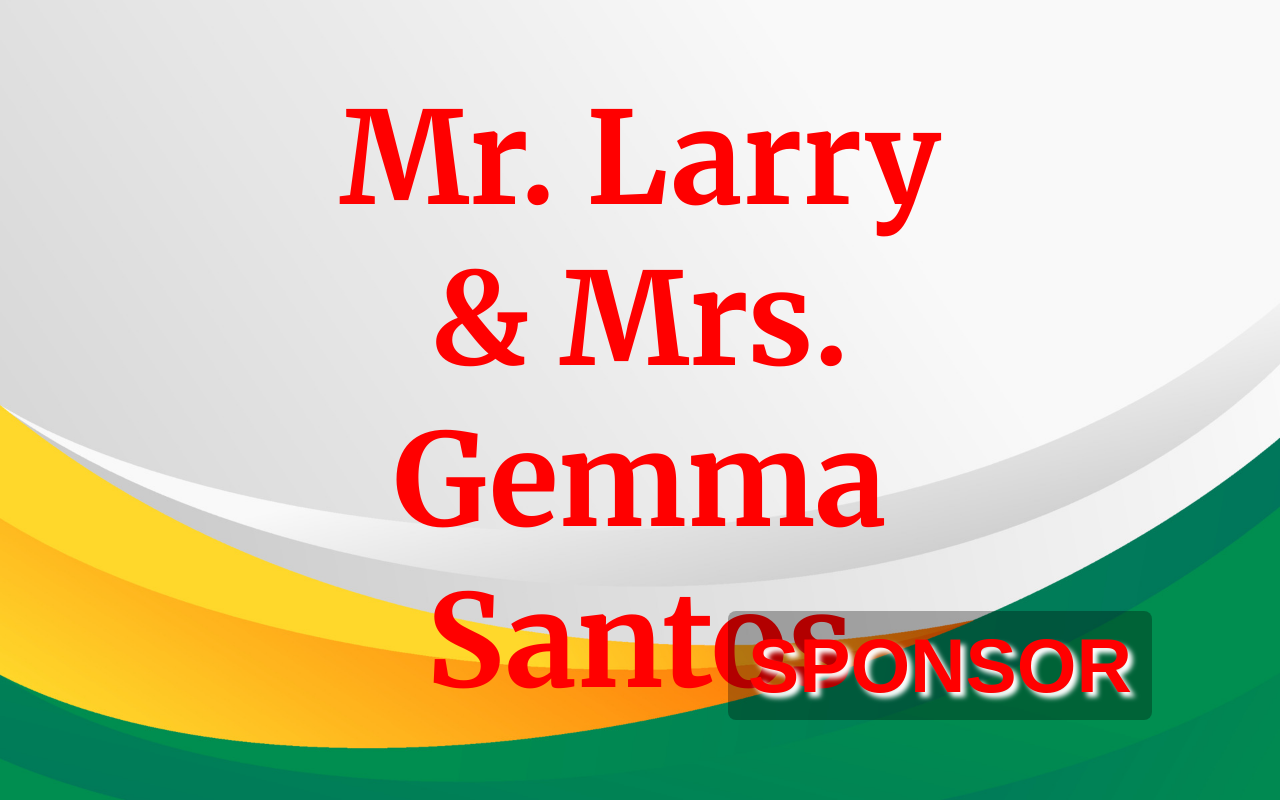
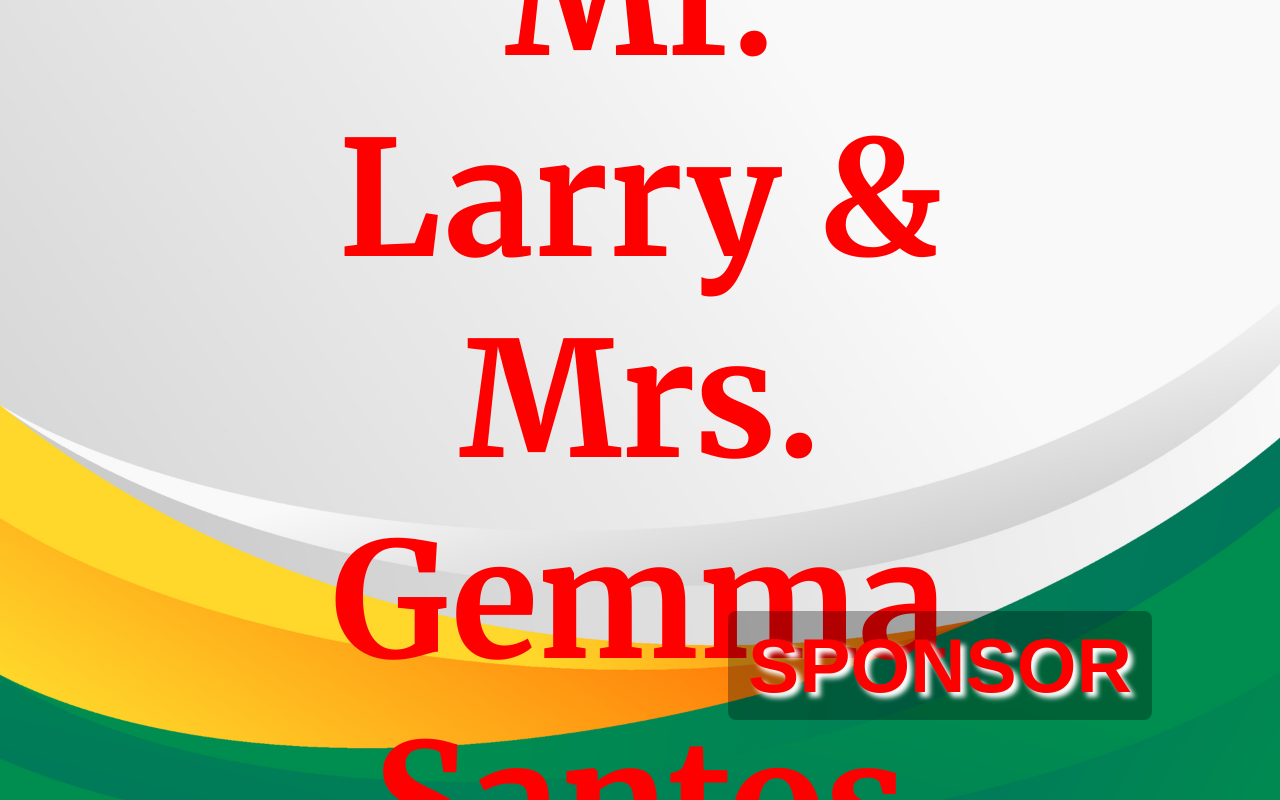
Before and after one commit to 1601/scrolling-names, a plain HTML site: page index.html in a window 1280 px wide. Drawn offline with nearby package versions, Linux system fonts and the light colour scheme.

Commit message:
Update font size in index.html

```diff
--- a/index.html
+++ b/index.html
@@ -36,7 +36,7 @@
       align-items: center;
       justify-content: center;
       opacity: 0; /* Hidden until GSAP animates it in */
-      font-size: 8em;
+      font-size: 10em;
       font-weight: bold;
     }
     .slide img {
```
